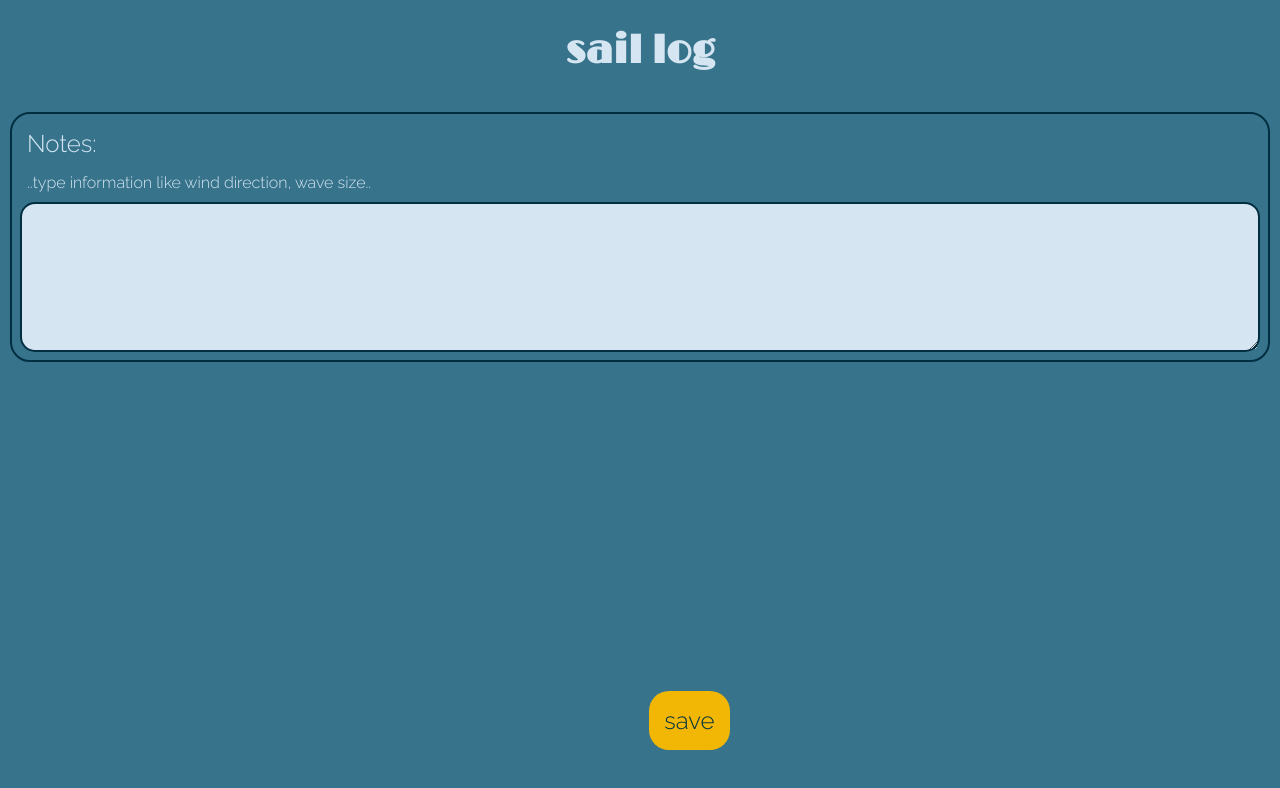
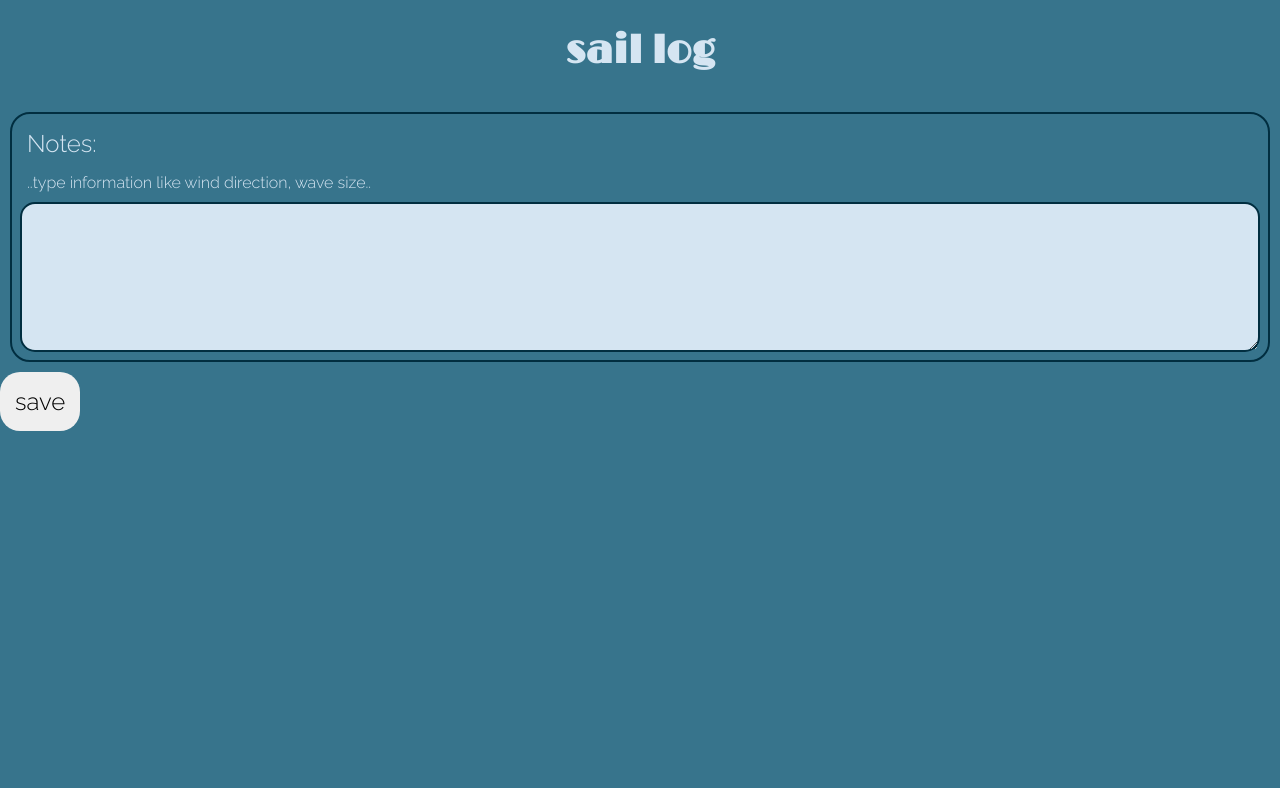
Before and after one commit to MerleMak/sail-log, a React (Create React App) app: page / in a window 1280 px wide. Shown: the top 788 px of the page. Built offline with nearby package versions, Linux system fonts and the light colour scheme.

Commit message:
Edit Button component and story

```diff
--- a/src/components/Button/Button.js
+++ b/src/components/Button/Button.js
@@ -1,21 +1,36 @@
-import styled from "styled-components";
+import styled, { css } from 'styled-components';
 
-export default function Button({ children, onClick, saveButton }) {
+export default function Button({ children, onClick, variant }) {
   return (
-    <BasicButton saveButton={saveButton} onClick={onClick}>
+    <StyledButton variant={variant} onClick={onClick}>
       {children}
-    </BasicButton>
+    </StyledButton>
   );
 }
 
-const BasicButton = styled.button`
-  background-color: ${(props) => (props.saveButton ? "#F2B705" : "#ddd")};
-  color: ${(props) => (props.saveButton ? "#013440" : "inherit")};
+const StyledButton = styled.button`
   padding: 15px;
-  position: fixed;
-  bottom: 50px;
-  right: 43vw;
   border-radius: 20px;
   border: none;
   font-size: 1.5rem;
+
+  ${props =>
+    props.variant === 'save' &&
+    css`
+      background-color: #f2b705;
+      color: #012e40;
+      position: fixed;
+      bottom: 50px;
+      right: 41vw;
+    `}
+
+  ${props =>
+    props.variant === 'navigate' &&
+    css`
+      background-color: #f2b705;
+      color: #012e40;
+      position: fixed;
+      bottom: 50px;
+      right: 13vw;
+    `}
 `;
```
Also changed, not shown: 1 other file (tests, documents, lock files or other folders).
